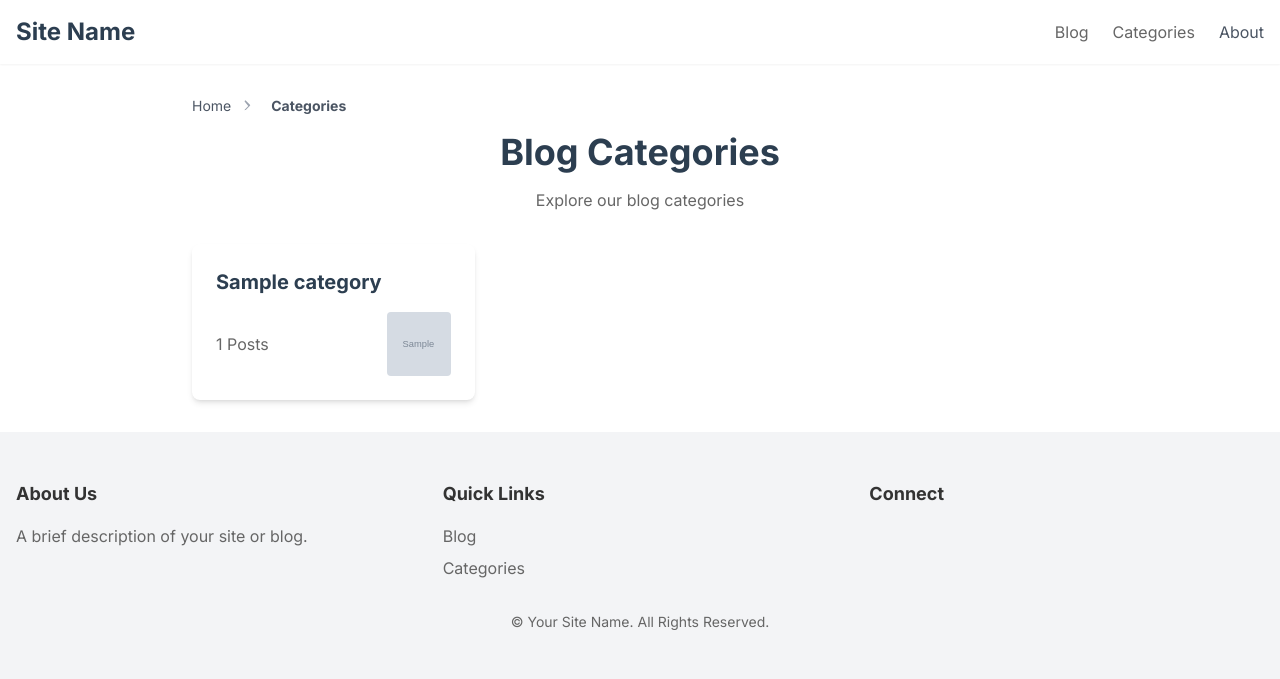
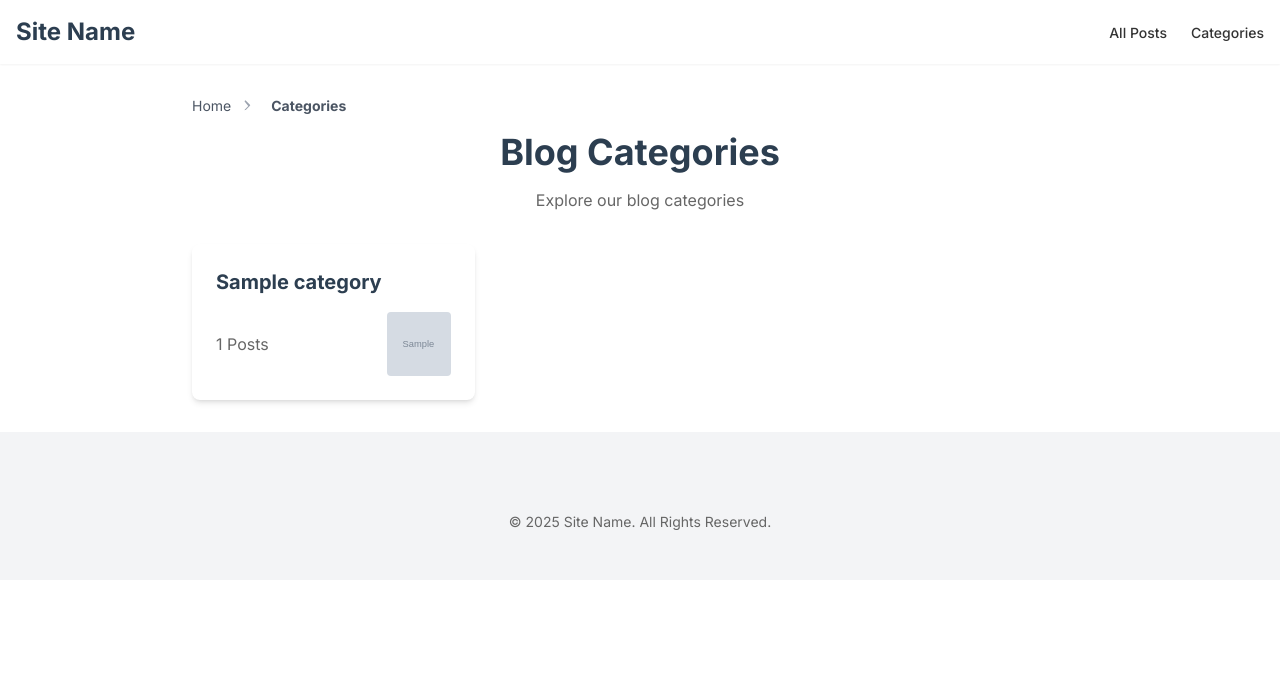
Before and after one commit to mladjom/django-cms, a Django app: page /category/ in a window 1280 px wide. Shown: the top 679 px of the page. Run offline with Django 5.2, Linux system fonts and the light colour scheme; tables that the repository leaves empty hold one stand-in row (values such as "Sample post"); grey boxes marked "Sample" are stand-in pictures; style sheets or scripts are compiled from the project's sources.

Commit message:
templates

```diff
--- a/config/settings/base.py
+++ b/config/settings/base.py
@@ -52,6 +52,7 @@ TEMPLATES = [
                 'django.template.context_processors.request',
                 'django.contrib.auth.context_processors.auth',
                 'django.contrib.messages.context_processors.messages',
+                'django.template.context_processors.i18n',
                 'sitecontent.context_processors.app_settings',
            ],
         },
--- a/config/settings/development.py
+++ b/config/settings/development.py
@@ -9,10 +9,10 @@ INTERNAL_IPS = [
 
 # Additional development-only apps
 INSTALLED_APPS += [
-    #'django_browser_reload',
+    'django_browser_reload',
     'django_extensions',
 ]
 
 MIDDLEWARE += [
-    #"django_browser_reload.middleware.BrowserReloadMiddleware",
+    "django_browser_reload.middleware.BrowserReloadMiddleware",
 ]
--- a/sitecontent/templatetags/blog_filters.py
+++ b/sitecontent/templatetags/blog_filters.py
@@ -10,6 +10,8 @@ register = template.Library()
 def reading_time(content):
     """
     Returns the estimated reading time for the given content.
+
+       Usage: {{ post.content|reading_time }}
     """
     word_count = len(content.split())
     minutes = math.ceil(word_count / 200)  # Average reading speed
--- a/templates/base.html
+++ b/templates/base.html
@@ -1,6 +1,5 @@
 {% load static %}
 {% load i18n %}
-
 <!DOCTYPE html>
 <html lang="{{ LANGUAGE_CODE }}" class="scroll-smooth">
 <head>
@@ -13,33 +12,17 @@
     {% if schema_breadcrumbs %}
     <script type="application/ld+json">{{ schema_breadcrumbs|safe }}</script>
     {% endif %}
-    <link href="https://fonts.googleapis.com/css2?family=Inter:wght@400;500;600;700&display=swap" rel="stylesheet">
-    <link href="{% static 'css/style.css' %}" rel="stylesheet">
+    <link rel="preconnect" href="https://fonts.googleapis.com">
+    <link rel="preconnect" href="https://fonts.gstatic.com" crossorigin>
+    <link href="https://fonts.googleapis.com/css2?family=Inter:wght@400;500;600;700&family=Plus+Jakarta+Sans:wght@400;500;600;700&display=swap" rel="stylesheet">
+    <meta name="robots" content="noindex,follow" />
+    <link rel="icon" href="{% static 'favicon.ico' %}" type="image/x-icon" />
+   <link href="{% static 'css/style.css' %}" rel="stylesheet">
 </head>
 <body class="antialiased text-text-primary bg-white leading-normal tracking-normal">
-    <!-- Accessibility: Skip to main content link -->
-    <a href="#main-content" class="sr-only focus:not-sr-only">
-        Skip to main content
-    </a>
-
+    <a href="#main-content" class="sr-only focus:not-sr-only">{% trans 'Skip to main content' %}</a>
     {% include "partials/header.html" %}
-
-    <main id="main-content" class="container mx-auto px-4 py-8">
-        {% block content %}{% endblock %}
-    </main>
-
+    <main id="main-content" class="container mx-auto px-4 py-8">{% block content %}{% endblock %}</main>
     {% include "partials/footer.html" %}
-
-    <script>
-        // Minimal JavaScript for accessibility and interactivity
-        document.addEventListener('DOMContentLoaded', () => {
-            // Add focus styles for keyboard navigation
-            const focusableElements = document.querySelectorAll('a, button, input, select, textarea');
-            focusableElements.forEach(el => {
-                el.addEventListener('focus', () => el.classList.add('focus:ring-2', 'focus:ring-brand-accent'));
-                el.addEventListener('blur', () => el.classList.remove('focus:ring-2', 'focus:ring-brand-accent'));
-            });
-        });
-    </script>
 </body>
 </html>
--- a/templates/blog/category_list.html
+++ b/templates/blog/category_list.html
@@ -32,6 +32,10 @@
                 <img src="{{ category.featured_image.url }}"
                      alt="{{ category.name }}"
                      class="w-16 h-16 object-cover rounded">
+                {% else %}
+                    <img src="https://placehold.co/600x400"
+                         alt="{{ category.name }}"
+                         class="w-16 h-16 object-cover rounded">
                 {% endif %}
             </div>
         </div>
--- a/templates/blog/post_list.html
+++ b/templates/blog/post_list.html
@@ -19,7 +19,7 @@
         <h2 class="text-2xl font-bold mb-6 text-brand-primary">
             Featured Posts
         </h2>
-        <div class="grid md:grid-cols-3 gap-6">
+        <div class="grid lg:grid-cols-3 gap-6">
             {% for post in featured_posts %}
                 {% include "components/post_card.html" %}
             {% endfor %}
@@ -27,7 +27,7 @@
     </section>
     {% endif %}
 
-    <div class="grid md:grid-cols-3 gap-6">
+    <div class="grid lg:grid-cols-3 gap-6">
         {% for post in posts %}
             {% include "components/post_card.html" %}
         {% endfor %}
--- a/templates/partials/footer.html
+++ b/templates/partials/footer.html
@@ -1,47 +1,6 @@
+{% load i18n %}
 <footer class="bg-gray-100 py-12">
-    <div class="container mx-auto px-4 grid md:grid-cols-3 gap-8">
-        <div>
-            <h3 class="text-lg font-bold mb-4">About Us</h3>
-            <p class="text-text-secondary">
-                A brief description of your site or blog.
-            </p>
-        </div>
-
-        <div>
-            <h3 class="text-lg font-bold mb-4">Quick Links</h3>
-            <ul class="space-y-2">
-                <li>
-                    <a href="{% url 'post_list' %}"
-                       class="text-text-secondary hover:text-brand-accent">
-                        Blog
-                    </a>
-                </li>
-                <li>
-                    <a href="{% url 'category_list' %}"
-                       class="text-text-secondary hover:text-brand-accent">
-                        Categories
-                    </a>
-                </li>
-                <!-- Add more links -->
-            </ul>
-        </div>
-
-        <div>
-            <h3 class="text-lg font-bold mb-4">Connect</h3>
-            <div class="flex space-x-4">
-                <!-- Social media icons/links -->
-                <a href="#" aria-label="Twitter"
-                   class="text-text-secondary hover:text-brand-accent">
-                    <svg class="h-6 w-6" fill="currentColor" viewBox="0 0 24 24">
-                        <!-- Twitter icon SVG -->
-                    </svg>
-                </a>
-                <!-- More social links -->
-            </div>
-        </div>
-    </div>
-
     <div class="text-center mt-8 text-sm text-text-secondary">
-        © {{ current_year }} Your Site Name. All Rights Reserved.
+        &copy; {% now "Y" %} {{ site_name }}. {%  trans 'All Rights Reserved.' %}
     </div>
 </footer>
--- a/templates/partials/header.html
+++ b/templates/partials/header.html
@@ -1,26 +1,23 @@
 {% load i18n %}
-<header class="bg-white shadow-sm">
-    <div class="container mx-auto px-4 py-4 flex items-center justify-between">
+<header class="bg-white shadow-sm sticky top-0 z-50">
+    <div class="container mx-auto px-4 py-4 flex flex-col md:flex-row items-center justify-between space-y-4 md:space-y-0">
         <a href="/" class="text-2xl font-bold text-brand-primary hover:text-brand-accent">
             {{ site_name }}
         </a>
-
-        <nav aria-label="Main Navigation">
+        <nav aria-label="Main Navigation" class="space-x-4  md:flex">
             <ul class="flex space-x-6">
                 <li>
                     <a href="{% url 'post_list' %}"
-                       class="text-text-secondary hover:text-brand-accent transition-colors">
-                        Blog
+                       class="text-text-primary hover:text-brand-accent transition-colors font-medium text-sm">
+                        {% trans 'All Posts' %}
                     </a>
                 </li>
                 <li>
                     <a href="{% url 'category_list' %}"
-                       class="text-text-secondary hover:text-brand-accent transition-colors">
-                        Categories
+                       class="text-text-primary hover:text-brand-accent transition-colors font-medium text-sm">
+                        {% trans 'Categories ' %}
                     </a>
                 </li>
-                <li><a href="/about/" class="text-gray-600 hover:text-gray-900">About</a></li>
-
             </ul>
         </nav>
     </div>
```
Also changed, not shown: sitecontent/signals.py (added, +14 -0 lines), sitecontent/templatetags/navigation_tags.py (added, +54 -0 lines), templates/blog/post_detail.html (+9 -0 lines), templates/components/post_card.html (+9 -7 lines), theme/package.json (line endings or trailing spaces).
